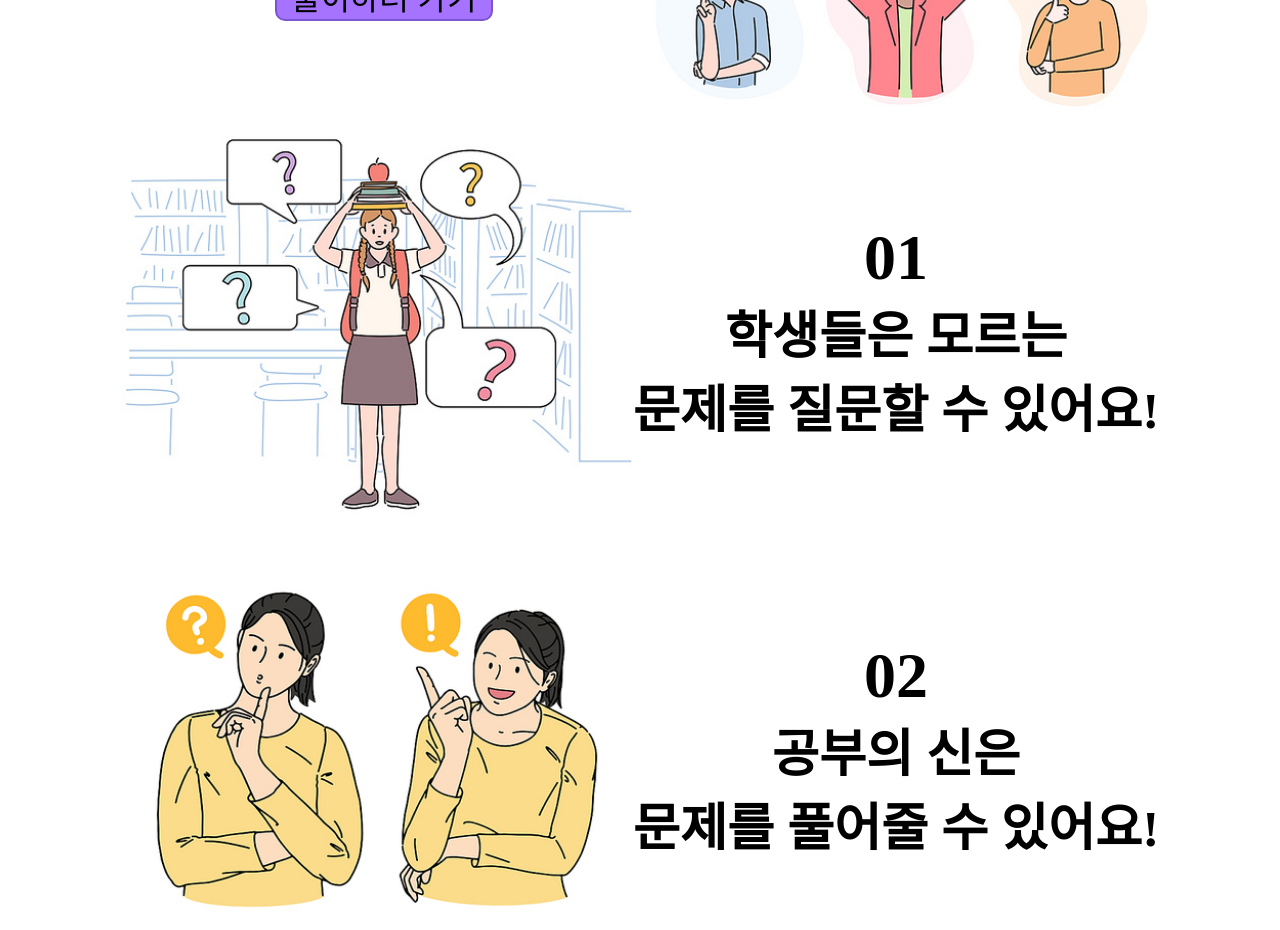
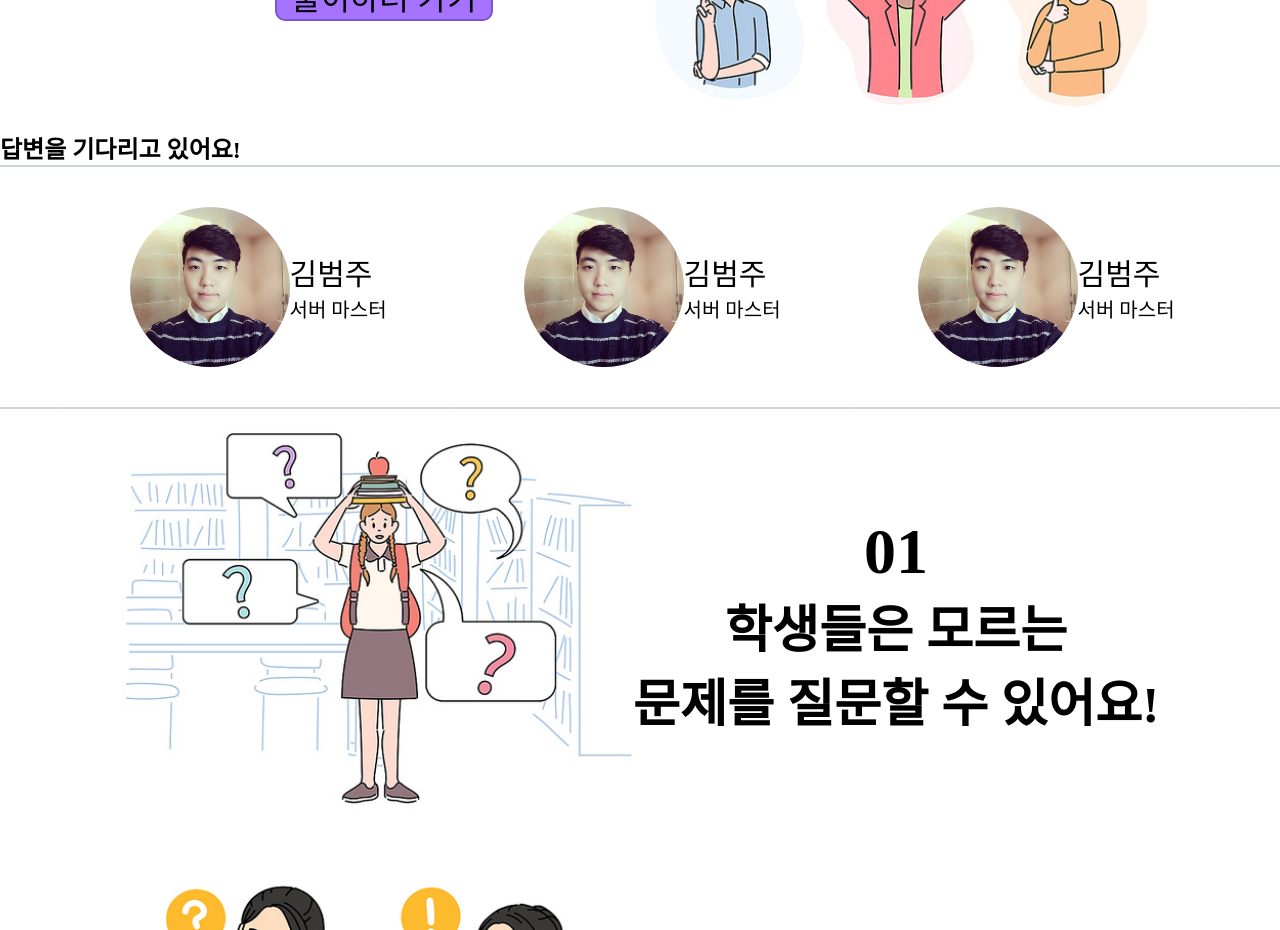
Before and after one commit to codestates/SEMO, a React (Create React App) app in the folder client/: page / in a window 1280 px wide. Shown: the part 940-1870 px from the top of the page. Built offline with nearby package versions, Linux system fonts and the light colour scheme.

Commit message:
slickslide

```diff
--- /dev/null
+++ b/client/src/components/slickslide.js
@@ -0,0 +1,102 @@
+import Slider from "react-slick";
+import "slick-carousel/slick/slick.css";
+import "slick-carousel/slick/slick-theme.css";
+import styled from 'styled-components';
+import React from 'react';
+
+const Container = styled.div`
+  overflow:hidden;
+`;
+
+const StyledSlider = styled(Slider)`
+    .slick-slide div{
+      outline: none;
+    }
+`;
+
+const ImageContainer = styled.div`
+  display: flex;
+  width:100%;
+  padding-top: 40px;
+  padding-bottom: 40px;
+  border-bottom: 2px solid #CED4DA;
+  border-top: 2px solid #CED4DA;
+  justify-content : center;
+  align-items : center;
+  bottom: 0%;
+  z-index: 1;
+`;
+
+const ProfilePhoto = styled.img`
+  display: flex;
+  width:10rem;
+  height:10rem;
+  align-items: center;
+  justify-content : center;
+  border-radius: 100%;
+  z-index: 2;
+`;
+
+const AnswerInfo = styled.div`
+  display: flex;
+  flex-direction: column;
+  align-items: flex-start;
+  justify-content : center;
+  z-index: 3;
+`
+
+const Name = styled.div`
+  justify-content : center;
+  font-size: 30px;
+`
+
+const Title = styled.div`
+  font-size: 20px;
+`
+
+const imgUrl = require('../images/김범주.jpg');
+
+const items = [
+  { id: 1, url: imgUrl },
+  { id: 2, url: imgUrl },
+  { id: 3, url: imgUrl },
+  { id: 4, url: imgUrl },
+  { id: 5, url: imgUrl },
+  { id: 6, url: imgUrl },
+];
+
+function SimpleSlider() {
+
+  const settings = {
+    dots: false,
+    infinite: true,
+    speed: 500,
+    slidesToShow: 3,
+    slidesToScroll: 3,
+    autoplay: true,
+    autoplaySpeed: 500,
+    arrows: true,
+    centerMode: true
+  };
+  return (
+    <Container>
+      <h2> 답변을 기다리고 있어요!</h2>
+      <StyledSlider {...settings}>
+        {items.map(item => {
+          return (
+            <div key={item.id}>
+              <ImageContainer>
+                <ProfilePhoto src={item.url} />
+                <AnswerInfo >
+                  <Name>김범주</Name>
+                  <Title>서버 마스터</Title>
+                </AnswerInfo>
+              </ImageContainer>
+            </div>
+          );
+        })}
+      </StyledSlider>
+    </Container >
+  );
+}
+export default SimpleSlider
--- a/client/src/pages/main.js
+++ b/client/src/pages/main.js
@@ -9,6 +9,7 @@ import Footer from "../components/footer";
 import LoginModalComponent from "../modals/loginmodal";
 import { useState } from "react";
 import SignupModalComponent from "../modals/signupmodal";
+import SimpleSlider from '../components/slickslide';
 
 const ItemasContainer = styled.div`
   /* border: 1px solid blue; */
@@ -100,6 +101,7 @@ const Main = () => {
           <ImgContainer src={image2} alt="" />
         </ItemasContainer1>
 
+        <div style={{ width: '100%' }}><SimpleSlider /></div>
         {/* 더미 데이터 들어가야하는곳  */}
 
         <ItemasContainer1>
```
